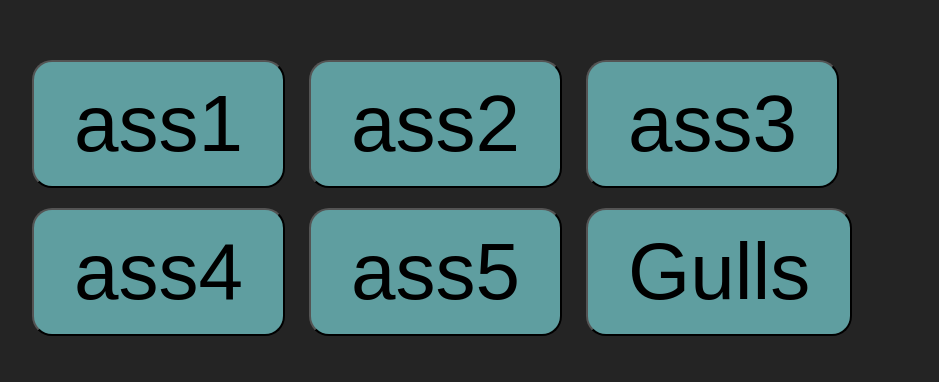
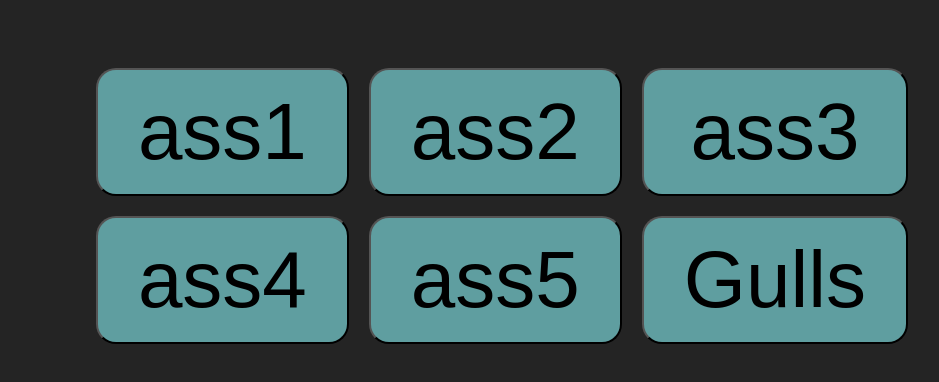
Before and after one commit to Bneja/bneja.github.io, a plain HTML site: page index.html in a window 1280 px wide. Shown: the part 202-584 px from the top of the page, without its empty margins (138-1077 px from the left). Drawn offline with Linux system fonts and the light colour scheme.

Commit message:
Update index.html

```diff
--- a/index.html
+++ b/index.html
@@ -36,7 +36,10 @@
 
     </script>
     <style>
-        body {
+        body{
+            background-color: #242424;
+        }
+        main {
             display: grid;
             grid-template-columns: repeat(auto-fit, minmax(17em, max-content));
             justify-content: center;
```
